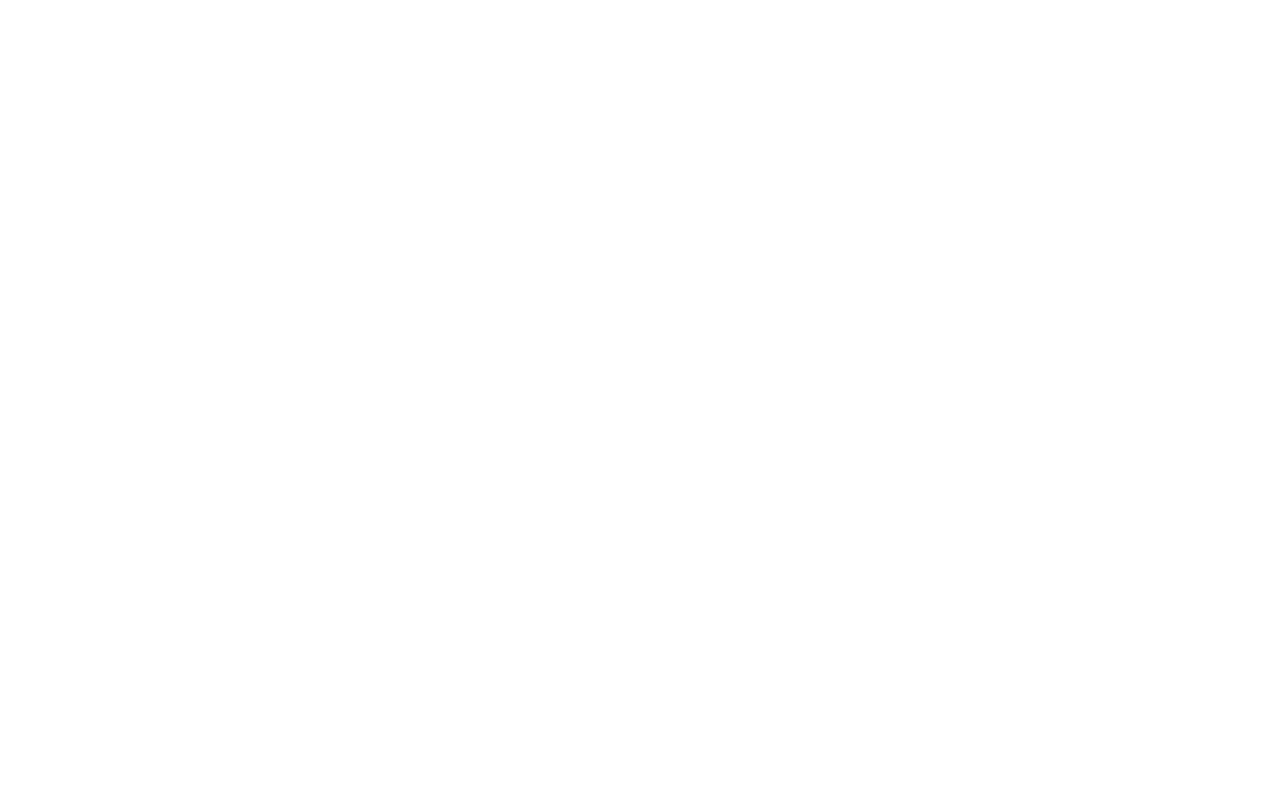
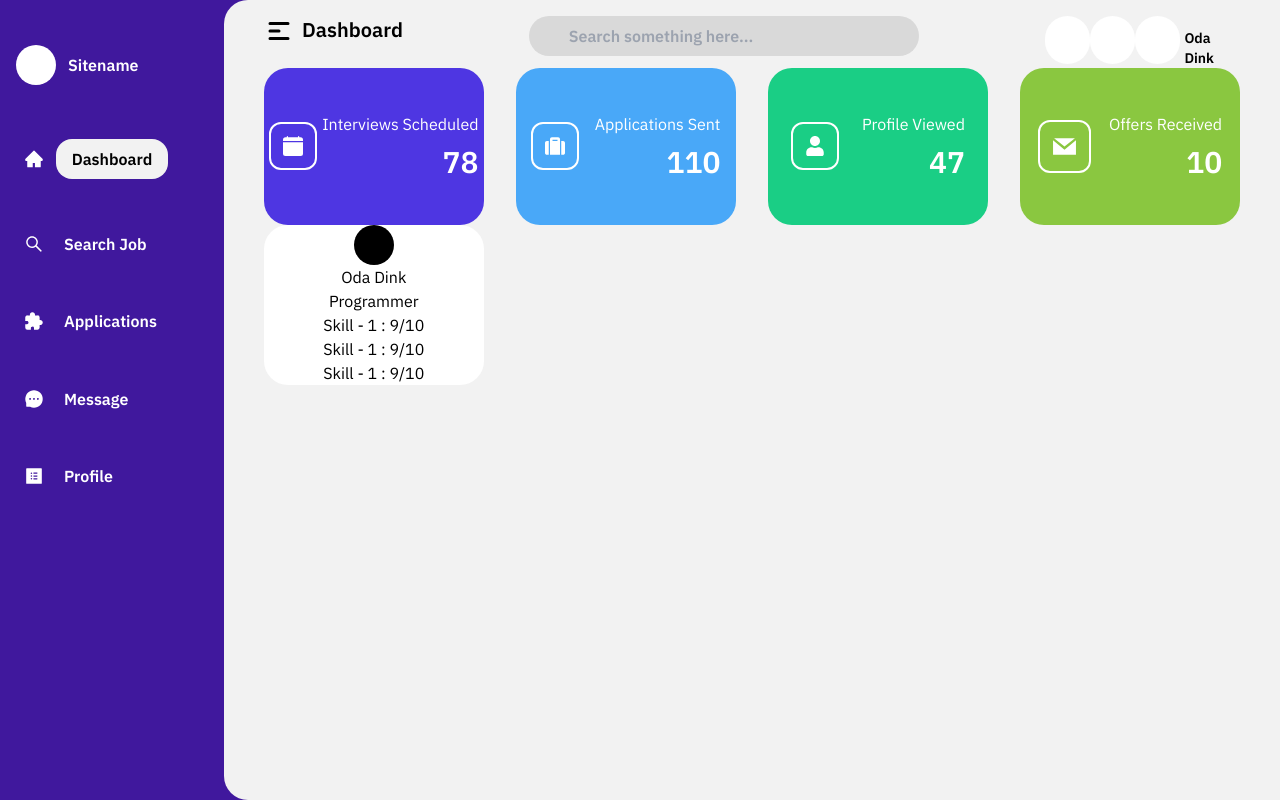
Before and after one commit to AvishJ03/SIH-2022, a React (Create React App) app in the folder client/: page / in a window 1280 px wide. Built offline with nearby package versions, Linux system fonts and the light colour scheme.

Commit message:
dashboard changes

```diff
--- a/client/src/App.js
+++ b/client/src/App.js
@@ -11,7 +11,7 @@ function App() {
       {/* <StudentSignUp /> */}
       {/* <Login /> */}
       {/* <SignupCompany/> */}
-      {/* <Dashboard /> */}
+      <Dashboard />
       {/* <Sidebar /> */}
       {/* <StudentProfile /> */}
     </div>
--- a/client/src/pages/Dashboard.js
+++ b/client/src/pages/Dashboard.js
@@ -9,7 +9,7 @@ import DashboardCards from "../components/DashboardCards";
 
 const Dashboard = () => {
   return (
-    <div className="bg-purple w-full min-h-screen flex font-main">
+    <div className="bg-purple w-screen min-h-screen flex font-main">
       <Sidebar selected="Dashboard" />
       <div className="bg-[#F2F2F2] w-full h-screen px-10 pt-4 ml-10 rounded-l-3xl">
         <div className="flex justify-between">
@@ -64,6 +64,9 @@ const Dashboard = () => {
             <div className="w-10 h-10 bg-black rounded-full"></div>
             <p>Oda Dink</p>
             <p>Programmer</p>
+            <p>Skill - 1 : 9/10</p>
+            <p>Skill - 1 : 9/10</p>
+            <p>Skill - 1 : 9/10</p>
           </div>
           <div className="w-[74%] bg-white rounded-3xl"></div>
         </div>
```
